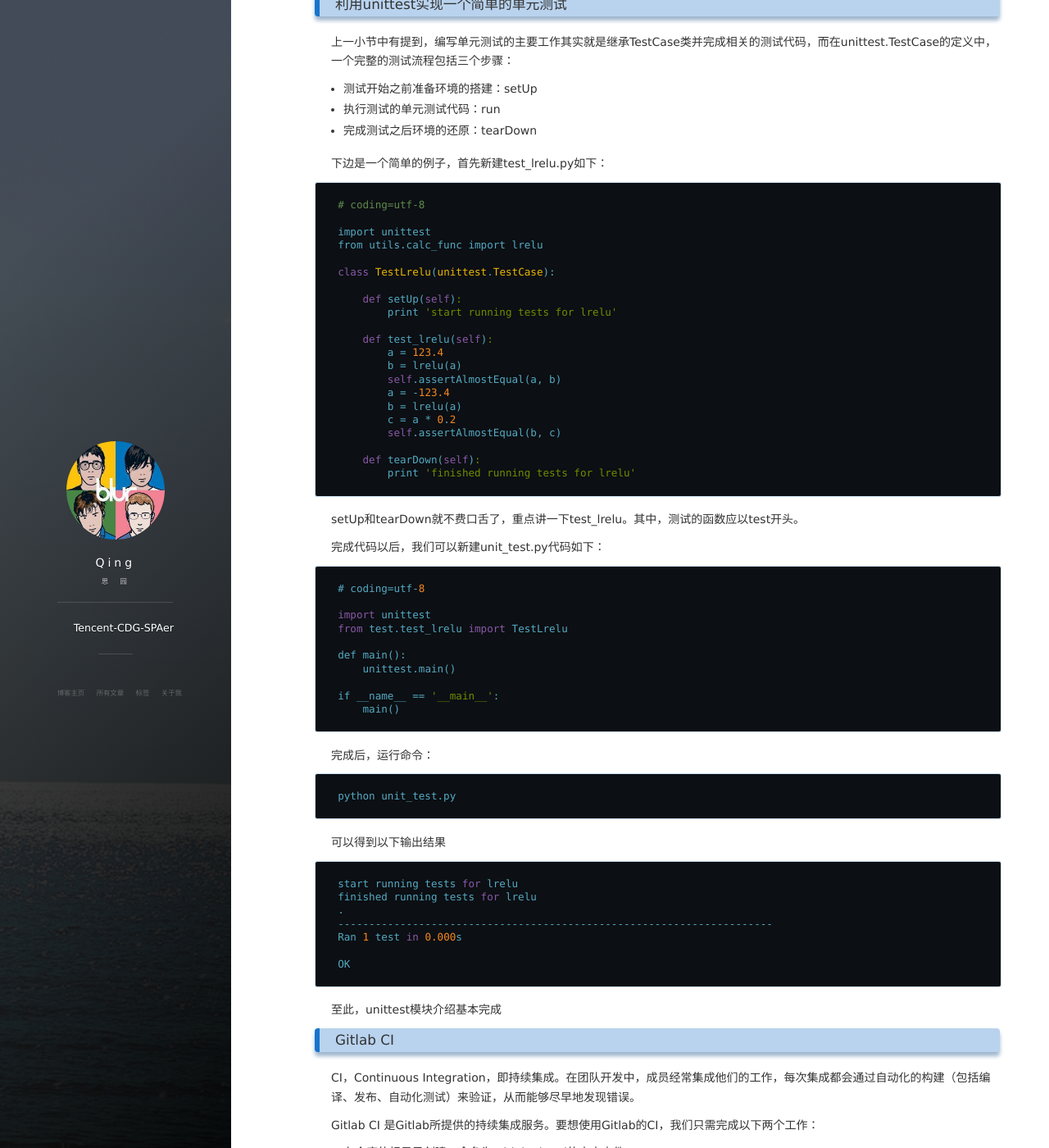
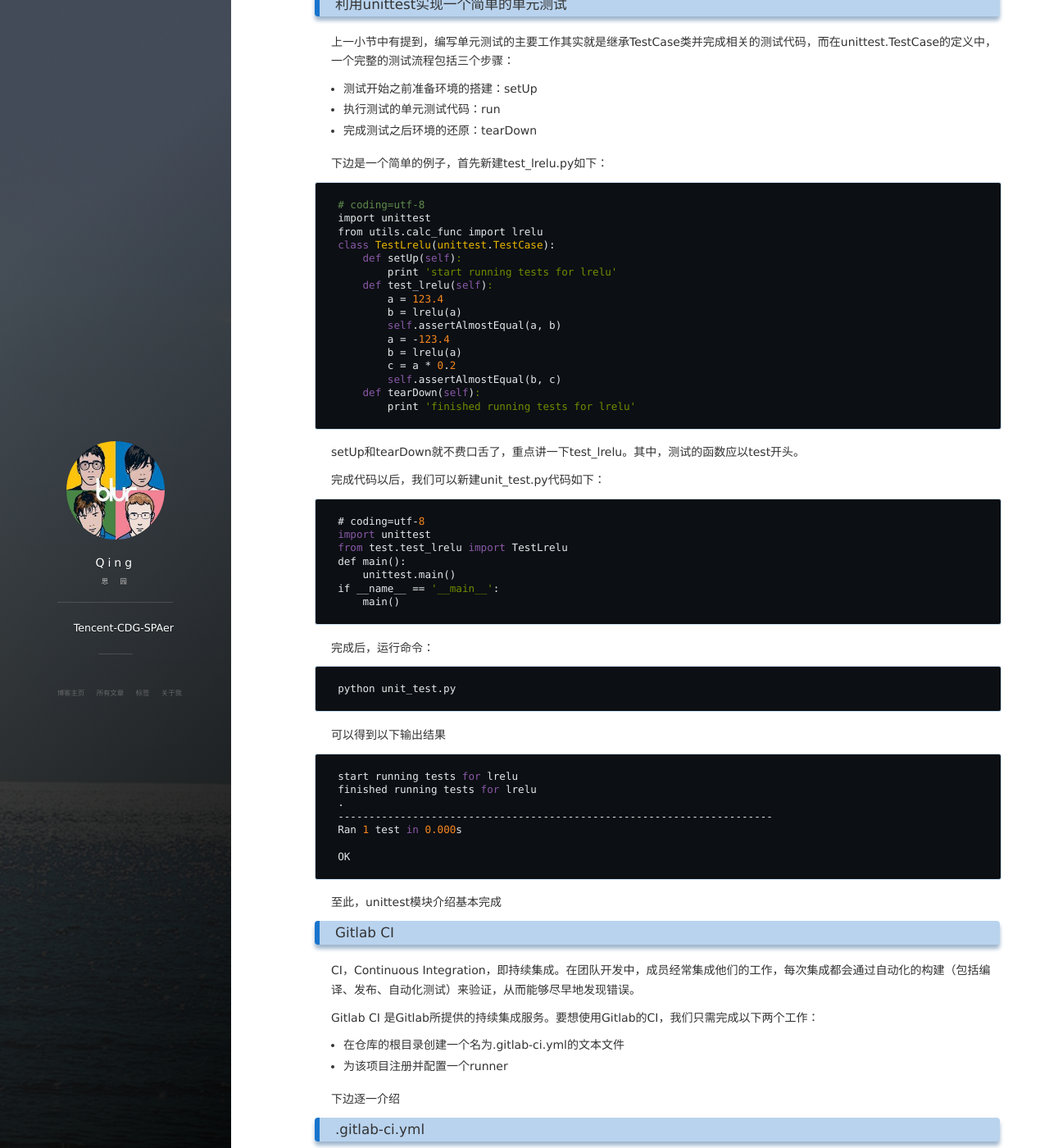
Before and after one commit to astroromance/astroromance.github.io, a Jekyll site: the page built from _posts/2018-06-25-unittest.md, in a window 1280 px wide and 1400 px high, scrolled down 635 px. Shown: the whole window at 82% size. Built offline with Jekyll 4.4.1, drawn with Linux system fonts in a browser that asks for light colours; nearby versions of some CDN libraries; comment, search, counter and statistics services are not loaded.

Commit message:
fix again

```diff
--- a/css/tomorrow.css
+++ b/css/tomorrow.css
@@ -76,7 +76,7 @@
   display: block;
   overflow-x: auto;
   /*background: white;*/
-  color: #5fbfdce0;
+  color: #e3eaec;
   padding: 0.5em;
   -webkit-text-size-adjust: none;
 }
```
Also changed, not shown: _posts/2018-06-25-unittest.md (+2 -8 lines).
